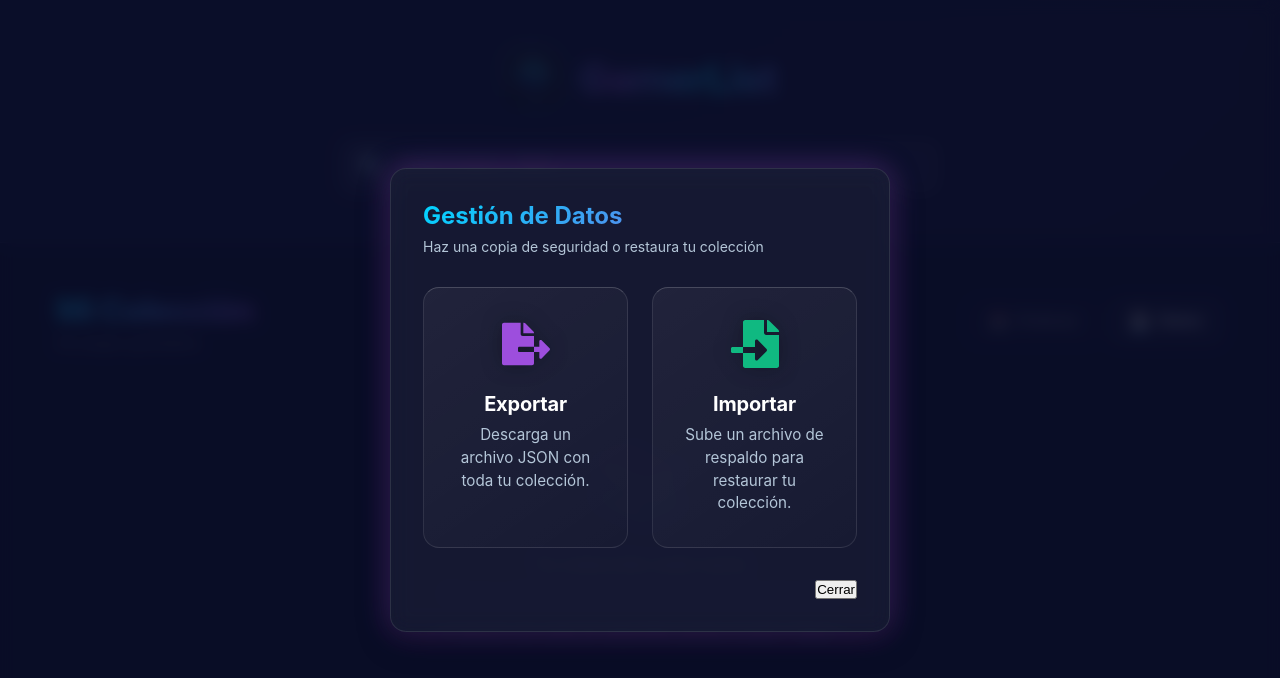
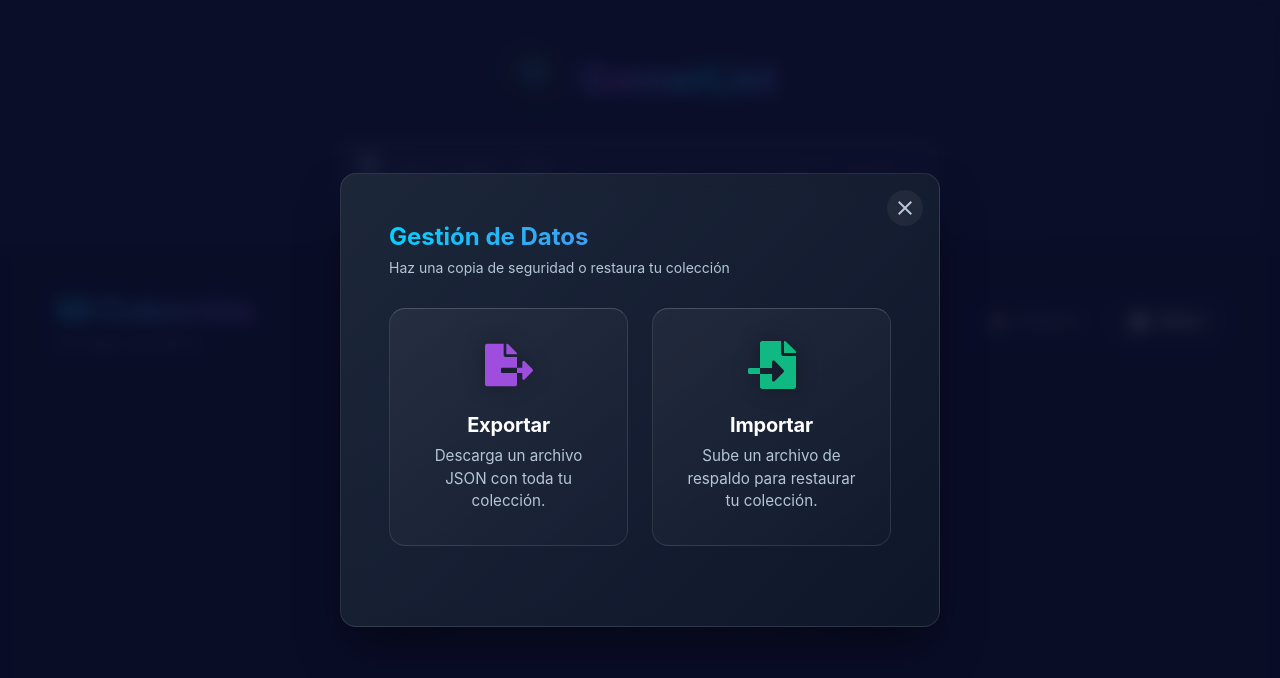
Before and after one commit to imc89/GamerList, a React (Vite) app: page / in a window 1280 px wide. Both pictures are taken after a click on the button "Opciones de datos". Shown: the top 678 px of the page. Built offline with nearby package versions, Linux system fonts and the light colour scheme.

Commit message:
fix: image path for GitHub Pages

```diff
--- a/src/components.css
+++ b/src/components.css
@@ -1144,6 +1144,47 @@
     margin: var(--spacing-md) 0;
 }
 
+/* Modal Base Styles */
+.modal {
+    background: linear-gradient(135deg, rgba(30, 41, 59, 0.95), rgba(15, 23, 42, 0.95));
+    backdrop-filter: blur(20px);
+    -webkit-backdrop-filter: blur(20px);
+    border: 1px solid rgba(255, 255, 255, 0.1);
+    box-shadow: 0 25px 50px -12px rgba(0, 0, 0, 0.5);
+    border-radius: var(--radius-xl);
+    padding: var(--spacing-2xl);
+    width: 90%;
+    max-width: 600px;
+    position: relative;
+    color: var(--color-text-primary);
+    animation: modalSlideIn 0.3s cubic-bezier(0.16, 1, 0.3, 1);
+}
+
+.modal-close-btn {
+    position: absolute;
+    top: var(--spacing-md);
+    right: var(--spacing-md);
+    background: rgba(255, 255, 255, 0.05);
+    border: none;
+    color: var(--color-text-secondary);
+    font-size: 1.5rem;
+    cursor: pointer;
+    width: 36px;
+    height: 36px;
+    border-radius: 50%;
+    display: flex;
+    align-items: center;
+    justify-content: center;
+    transition: all 0.2s ease;
+    z-index: 10;
+}
+
+.modal-close-btn:hover {
+    background: rgba(239, 68, 68, 0.2);
+    color: #ef4444;
+    transform: rotate(90deg);
+}
+
 /* Data Management Modal */
 .data-actions-grid {
     display: grid;
--- a/src/components/GameList.jsx
+++ b/src/components/GameList.jsx
@@ -12,6 +12,7 @@ import {
     SiRetroarch
 } from "react-icons/si";
 import { FaWindows, FaXbox, FaFileImport, FaFileExport } from "react-icons/fa";
+import { MdClose } from "react-icons/md";
 
 // Platform icons mapping
 const PLATFORM_ICONS = {
@@ -227,6 +228,10 @@ function GameList({ groupedGames, gameCount, onRemove }) {
             {showDataModal && (
                 <div className="modal-overlay" onClick={() => setShowDataModal(false)}>
                     <div className="modal" onClick={e => e.stopPropagation()}>
+                        <button className="modal-close-btn" onClick={() => setShowDataModal(false)}>
+                            <MdClose />
+                        </button>
+
                         <div className="modal-header">
                             <h2 className="modal-title">Gestión de Datos</h2>
                             <p className="modal-subtitle">Haz una copia de seguridad o restaura tu colección</p>
@@ -249,12 +254,6 @@ function GameList({ groupedGames, gameCount, onRemove }) {
                                 </div>
                             </button>
                         </div>
-
-                        <div className="modal-actions">
-                            <button className="btn-cancel" onClick={() => setShowDataModal(false)}>
-                                Cerrar
-                            </button>
-                        </div>
                     </div>
                 </div>
             )}
```
